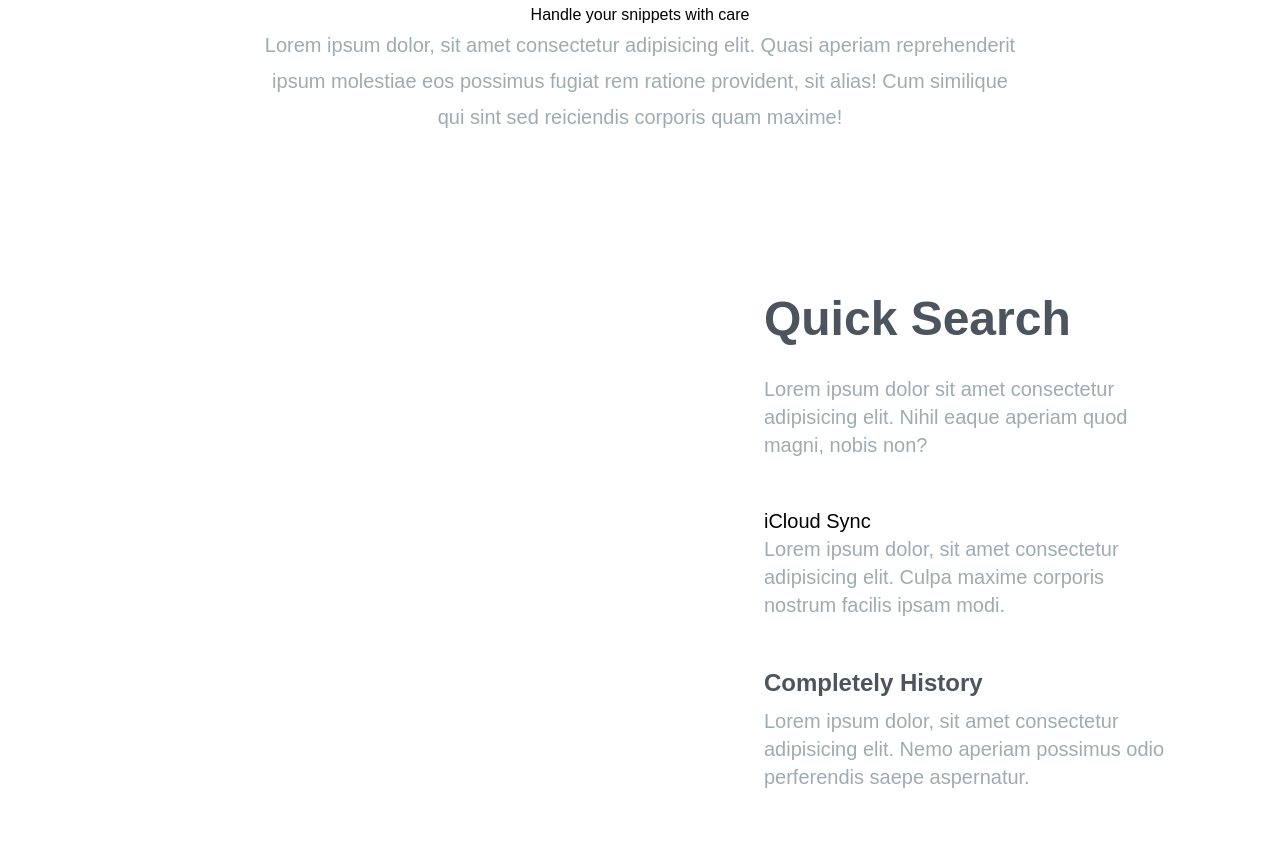
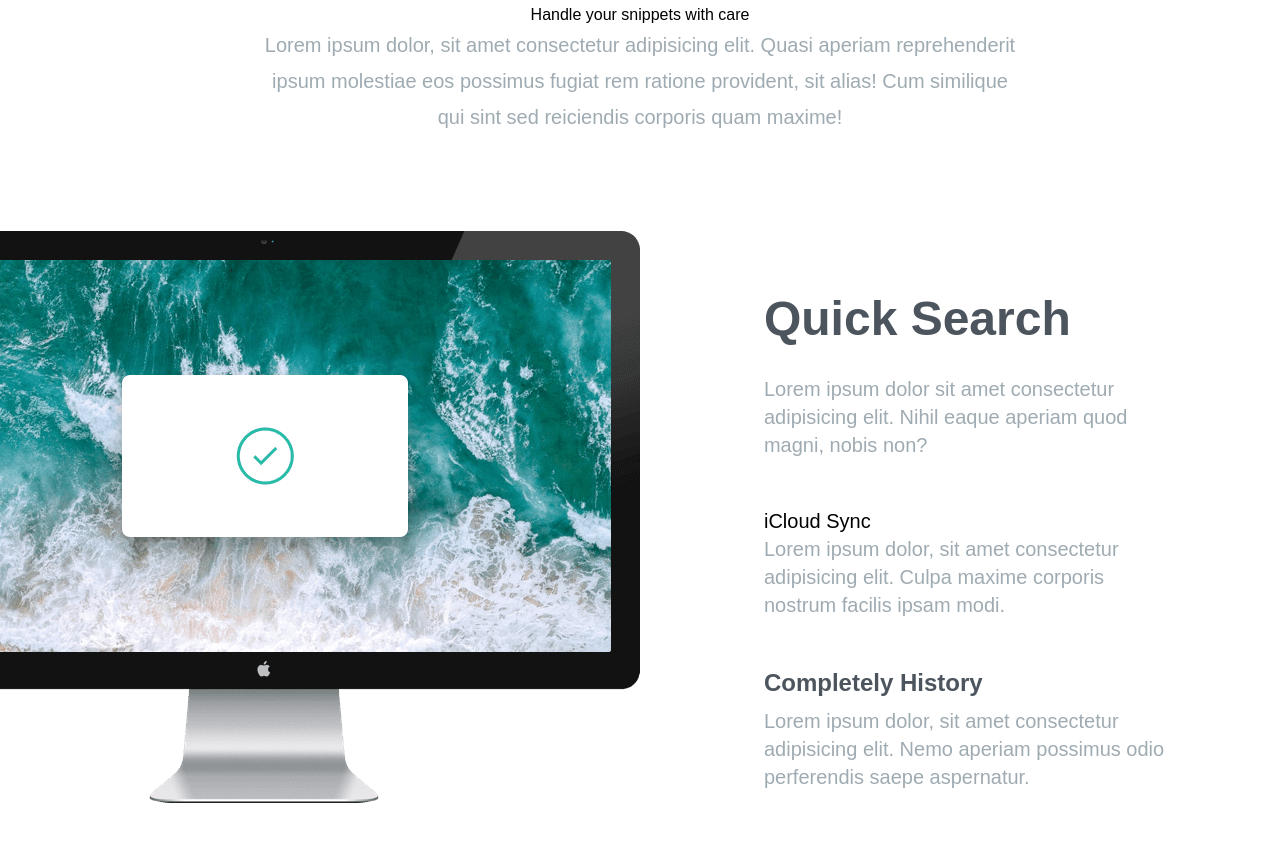
Before and after one commit to cocojamie/APPDEV-MIDTERM, a plain HTML site: page index.html in a window 1280 px wide. Shown: the part 742-1583 px from the top of the page. Drawn offline with Linux system fonts and the light colour scheme; a web font is replaced by a local one.

Commit message:
Update index.html

```diff
--- a/index.html
+++ b/index.html
@@ -2,6 +2,12 @@
 <html lang="en">
   <head>
     <!-- Meta here -->
+    <meta charset="UTF-8">
+    <meta name="description" content="Unlock the power of copy and paste with our website. Find expert advice, tutorials, and innovative ways to streamline your work and save valuable time">
+    <meta name="keywords" content="Power of Copypaste, Copyword, CopyText ">
+    <meta name="author" content="Jamie">
+    <meta name="viewport" content="width=device-width, initial-scale=1.0">
+
 
     <!-- google fonts -->
     <link rel="preconnect" href="https://fonts.googleapis.com" />
@@ -67,7 +73,7 @@
           <!-- Image -->
           <div class="md:w-1/2">
             <img
-              src="images/image-computer.png"
+              src="images/image-computer-min.png"
               alt=""
               class="md:absolute top-0 right-[50%]"
             />
```
